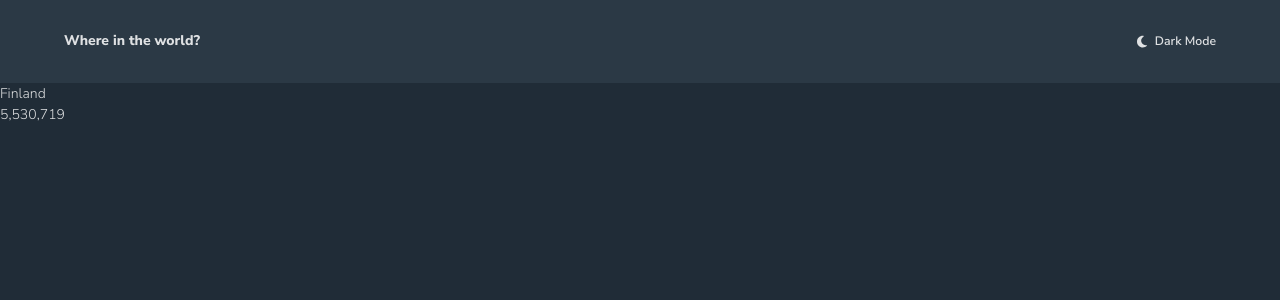
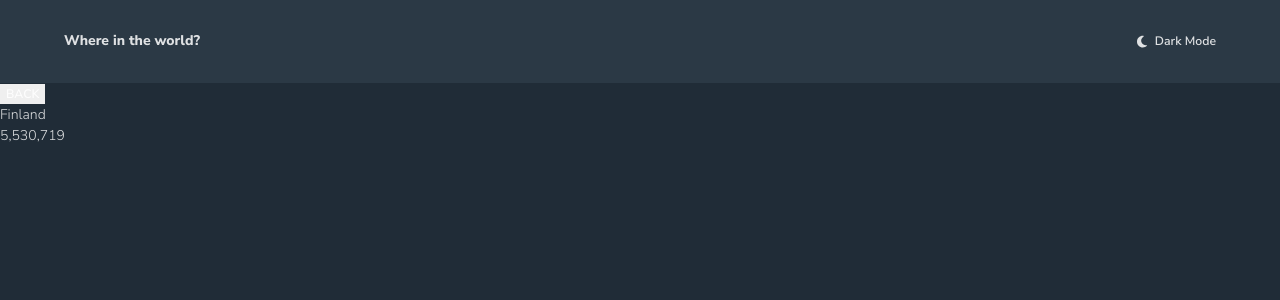
Before and after one commit to edo979/rest-countries-app, a React (Vite) app: page / in a window 1280 px wide. Both pictures are taken after a click on the item 640 px from the left and 438 px from the top of the page. Shown: the top 300 px of the page. Built offline with nearby package versions, Linux system fonts and the light colour scheme.

Commit message:
add back button to country details page

```diff
--- a/src/components/CountryDetails.jsx
+++ b/src/components/CountryDetails.jsx
@@ -1,11 +1,15 @@
-import { useLocation } from 'react-router-dom'
+import { useLocation, useNavigate } from 'react-router-dom'
 
 function CountryDetails() {
-  const location = useLocation()
-  const country = location.state
+  const navigate = useNavigate(),
+    location = useLocation(),
+    country = location.state
 
   return (
     <div>
+      <button className="btn btn-primary" onClick={() => navigate(-1)}>
+        BACK
+      </button>
       <p>{country.name.common}</p>
       <p>{country.population.toLocaleString()}</p>
     </div>
```
